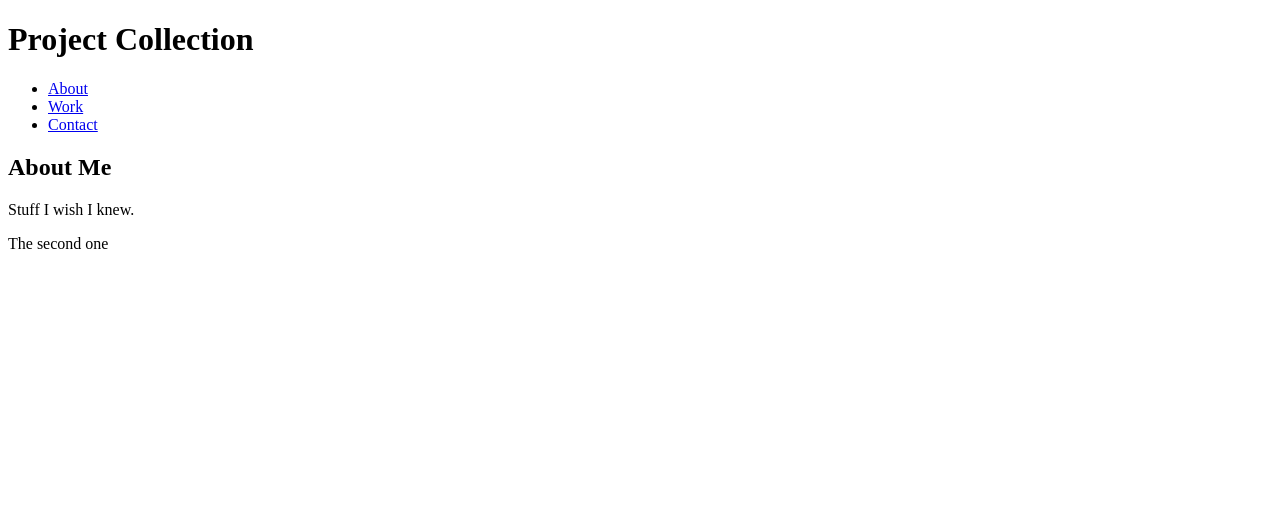
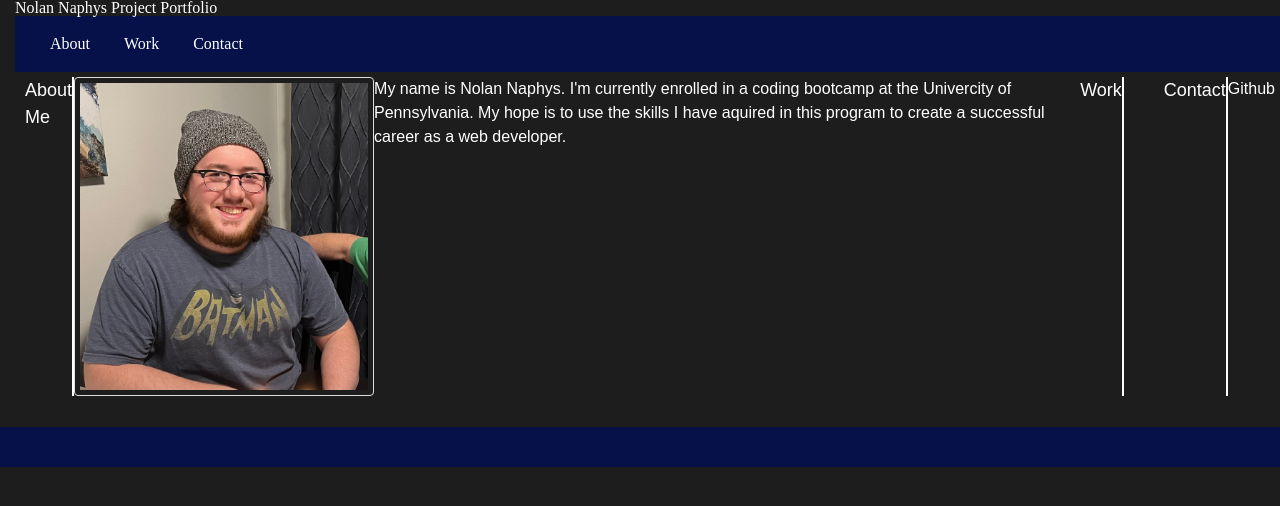
Before and after one commit to nolannaphys/professional-porfolio-nolannaphys, a plain HTML site: page index.html in a window 1280 px wide. Drawn offline with Linux system fonts and the light colour scheme; files that its build step writes are made by us from their sources.

Commit message:
updated html and css to appropriatly format, also added images

```diff
--- a/assets/css/style.css
+++ b/assets/css/style.css
@@ -0,0 +1,135 @@
+:root {
+    --nav-bg: #051148;
+    background-color: #1d1d1d;
+    --font-color: white;
+}
+
+* {
+    box-sizing: border-box;
+    font-family: 'Oswald', sans-serif;
+    padding: 5px;
+    margin: 0;
+    line-height: 1.5;
+    list-style-type: none;
+ }
+
+
+body {
+    width: 100vw;
+    height: 100vh;
+}
+
+header{
+    color: var(--font-color);
+    padding-left: 15px;
+ }
+
+ main {
+    font-size: 10px;
+    display: flex;
+    flex-direction: row;
+ }
+
+ aside{
+    color: var(--font-color);
+    font-size: large;
+    padding-left: 20px;
+ }
+
+ section{
+    color: var(--font-color);
+    font-size: large;
+    padding-left: 20px;
+ }
+
+ img {
+    border-radius: 50%;
+    border: 1px solid #ddd;
+    border-radius: 4px;
+    padding: 5px;
+    width: 300px;
+  }
+
+ p{
+    color: var(--font-color);
+    font-size: medium;
+    align-items: center;
+    justify-content: center;
+ }
+
+nav {
+    width: 100vw;
+    display: flex;
+    flex-direction: row;
+    justify-content: space-between;
+    align-items: center;
+    background-color: var(--nav-bg);
+    padding: 20px;
+}
+
+nav li {
+    list-style-type: none;
+    display: inline;
+    margin: 10px;
+    padding: 5px;
+}
+
+nav li:hover {
+    border-bottom: var(--font-color) 2px solid;
+}
+
+nav h1 {
+    font-size: medium;
+    padding: 10px 12px 10px 12px;
+    color: var(--nav-bg);
+    margin-left: -20px;
+}
+
+nav a {
+    text-decoration: none;
+    color: var(--font-color);
+}
+
+footer {
+    width: 100vw;
+    background-color: var(--nav-bg);
+    padding: 20px;
+    text-align: center;
+    margin: 2% 0 0 0;
+}
+
+footer a {
+    text-decoration: none;
+    color: var(--font-color);
+}
+
+/* Styling for left align headers */
+.section-header {
+    border-right: #fff 2px solid;
+}
+
+#about-me-header {
+    display: flex;
+}
+
+#work-header {
+    display: flex
+}
+
+#contact-header {
+    display: flex
+}
+
+#projects {
+    display: flex
+}
+
+#github-link {
+    text-decoration: none;
+    font-family: 'Oswald', sans-serif;
+    color: var(--font-color);
+}
+
+#github-link:hover {
+    border-bottom: var(--font-color) 2px solid;
+}
--- a/index.html
+++ b/index.html
@@ -1,16 +1,20 @@
 <!DOCTYPE html>
 <html lang="en">
+
 <head>
   <meta charset="UTF-8">
   <meta http-equiv="X-UA-Compatible" content="IE=edge">
   <meta name="viewport" content="width=device-width, initial-scale=1.0">
   <title>Nolan Naphys Portfolio</title>
-  <link rel="stylesheet" href="./style.css" />
+  <link rel="stylesheet" href="assets/css/reset.css" />
+  <link rel="stylesheet" href="assets/css/style.css" />
 </head>
+
 <body>
+
   <header>
     <div class="header-left">
-      <h1>Project Collection</h1>
+      <h1>Nolan Naphys Project Portfolio</h1>
       <div class="box"></div>
     </div>
     <nav>
@@ -21,14 +25,17 @@
       </ul>
     </nav>
   </header>
+
   <main>
-    <section>
-      <h2>About Me</h2>
-      <aside>
-        <p>Stuff I wish I knew.</p>
-        <p>The second one</p>
+
+    <aside id="about-me-header">
+      <h2 class="section-header">About Me</h2>
+      <img src="assets/images/profile-image.jpg" alt="Nolan's profile image">
+        <p>My name is Nolan Naphys. I'm currently enrolled in a coding bootcamp at the Univercity of Pennsylvania. My hope is to use the skills I have aquired in this program to create a successful career as a web developer.</p>
     </aside>
-    </section>
+
+    <aside id="work-header">
+      <h2 class="section-header">Work</h2>
       <section id="projects">
         <figure class="box project project-1">
 
@@ -43,8 +50,23 @@
 
         </figure>
       </section>
+    </aside>
+
+    <aside id="contact-header">
+      <h2 class="section-header">Contact</h2>
+        <p><a id="github-link" href="https://github.com/nolannaphys">Github</a></p>
+    </aside>
+
+  </section>
+
   </main>
+
 </body>
+
+<footer>
+
+</footer>
+
 </html>
 
 <!-- GIVEN I need to sample a potential employee's previous work
```
Also changed, not shown: assets/images/profile-image.jpg (added), 1 other file. Lines whose indentation alone changed are shown as unchanged.
